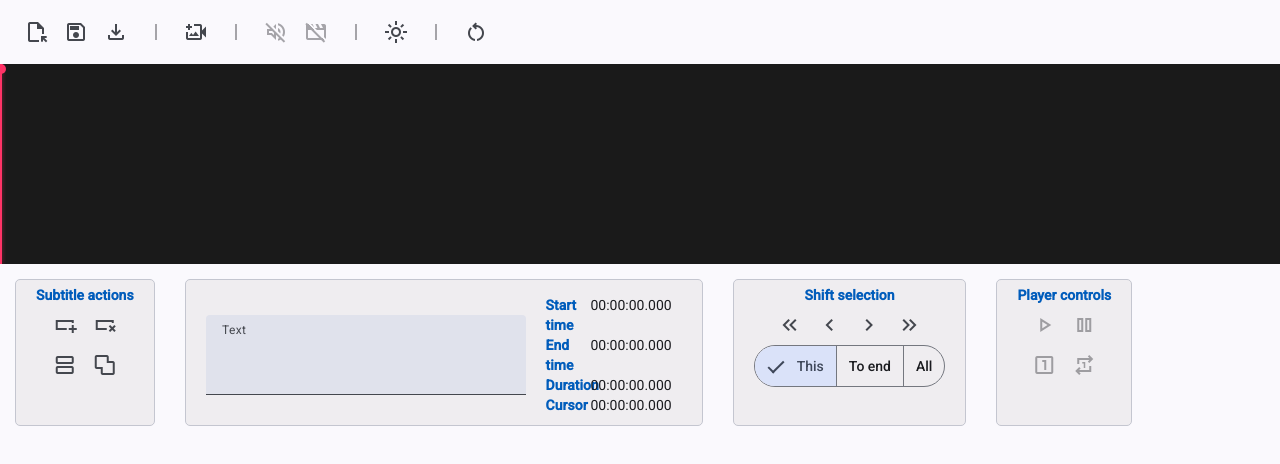
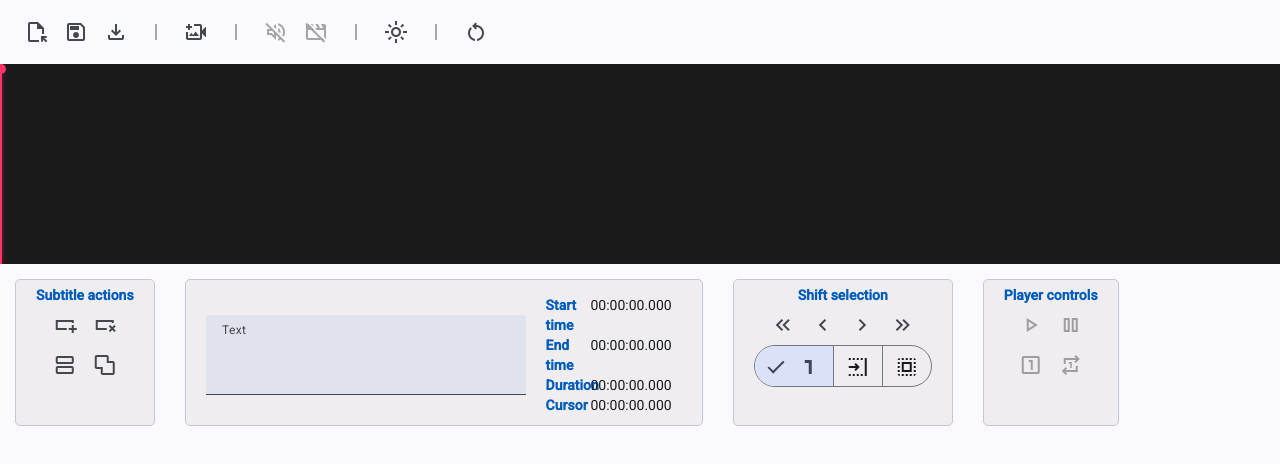
Before and after one commit to andreaoddo/subsynch, an Angular app: page / in a window 1280 px wide. Shown: the top 464 px of the page. Built offline with nearby package versions, Linux system fonts and the light colour scheme.

Commit message:
:lipstick: shift selection icons

```diff
--- a/src/components/subtitle-editor.ts
+++ b/src/components/subtitle-editor.ts
@@ -191,9 +191,15 @@ import { MatButtonToggleModule } from '@angular/material/button-toggle';
           [value]="context.shiftMode()"
           (change)="context.updateShiftMode($event.value)"
         >
-          <mat-button-toggle value="THIS">This</mat-button-toggle>
-          <mat-button-toggle value="TO_END">To end</mat-button-toggle>
-          <mat-button-toggle value="ALL">All</mat-button-toggle>
+          <mat-button-toggle value="THIS" matTooltip="This">
+            <span class="material-symbols-outlined">timer_1</span>
+          </mat-button-toggle>
+          <mat-button-toggle value="TO_END" matTooltip="To end">
+            <span class="material-symbols-outlined">text_select_jump_to_end</span>
+          </mat-button-toggle>
+          <mat-button-toggle value="ALL" matTooltip="All"
+            ><span class="material-symbols-outlined">select_all</span></mat-button-toggle
+          >
         </mat-button-toggle-group>
       </div>
 
```
